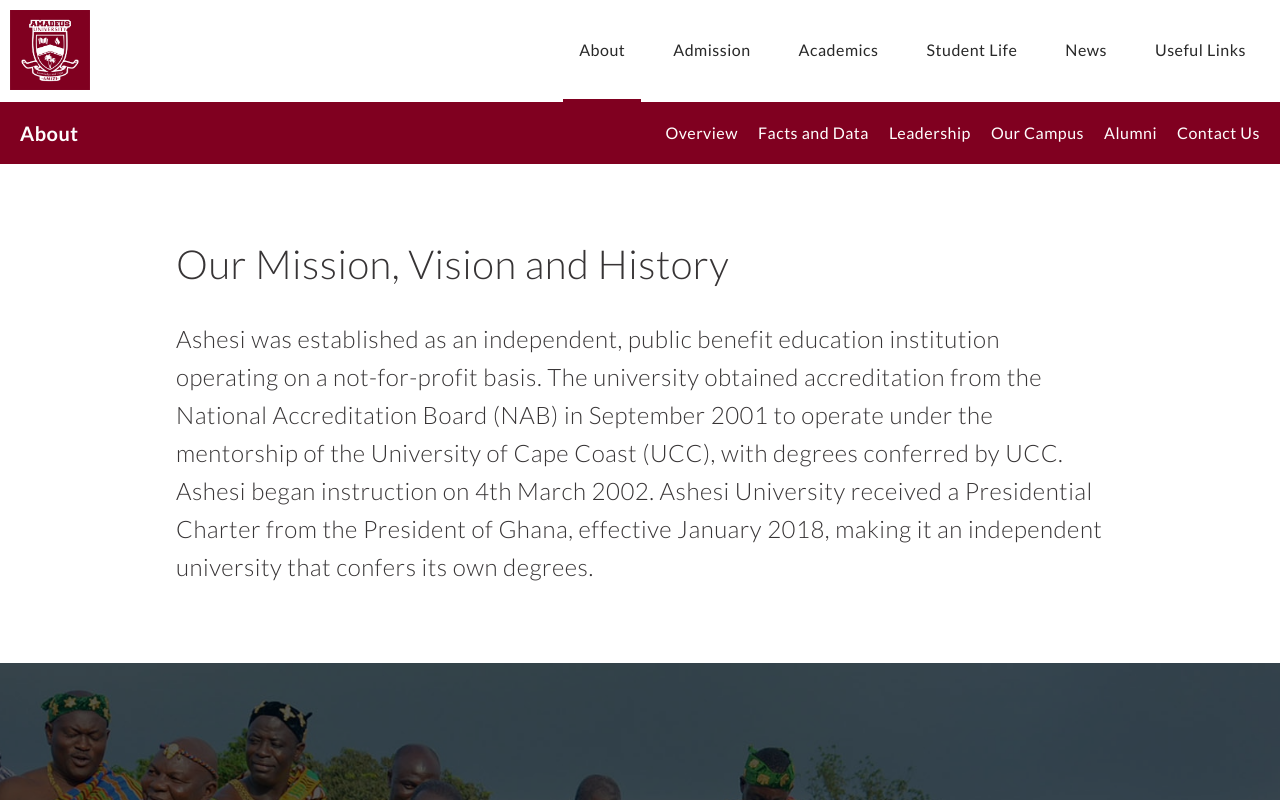
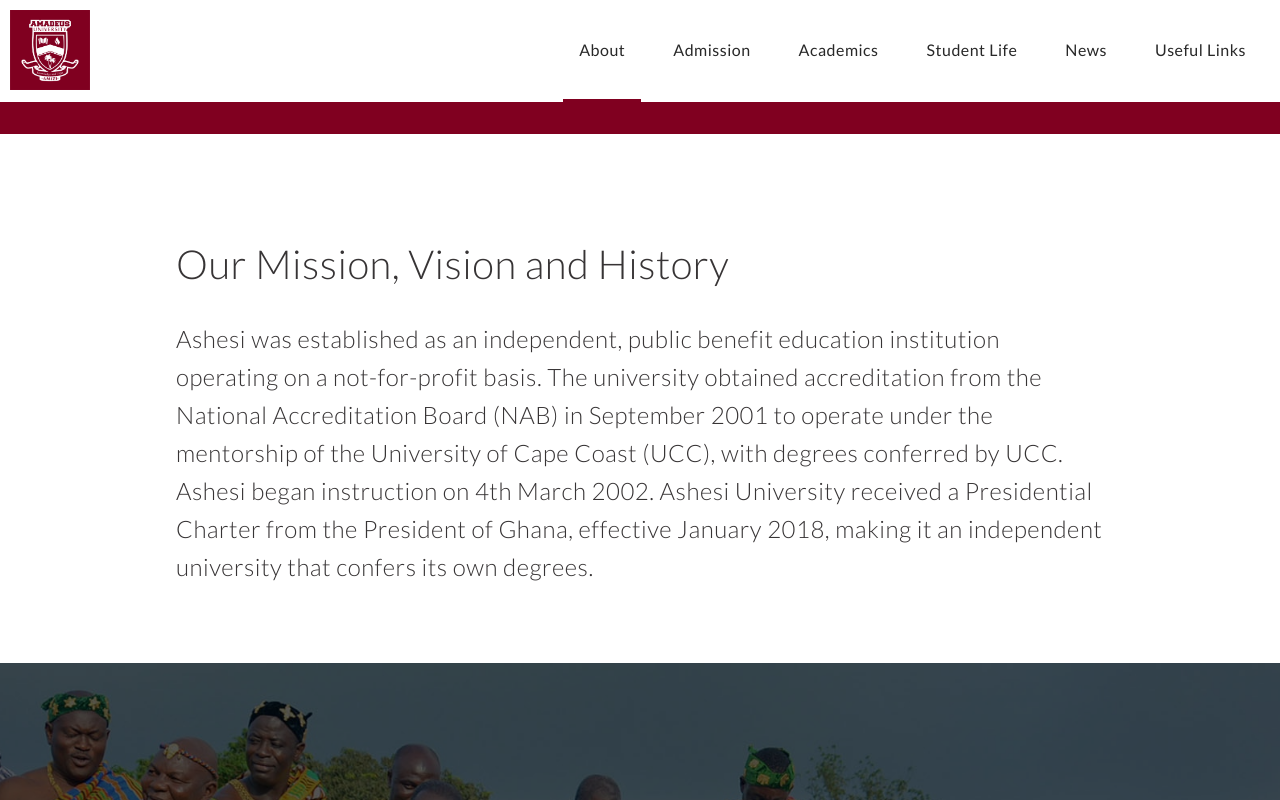
Before and after one commit to August-Deep-Tech/Amadeus-University-Website, a Next.js app: page /about/facts-and-data/mission-and-history in a window 1280 px wide. Shown: the top 800 px of the page. Built offline with nearby package versions, Linux system fonts and the light colour scheme.

Commit message:
Fix: updates to navbar

```diff
--- a/src/components/Navbar.tsx
+++ b/src/components/Navbar.tsx
@@ -82,6 +82,22 @@
         return null;
     };
 
+    // const findHighestLevelNameByLink = (data: any[], link: string): any | null => {
+    //     for (const item of data) {
+    //         if (item.link === link) {
+    //             return { name: item.name, link: item.link, submenu: item.submenu || null };
+    //         }
+
+    //         if (item.submenu) {
+    //             const found = findHighestLevelNameByLink(item.submenu, link);
+    //             if (found) {
+    //                 return item.link;
+    //             }
+    //         }
+    //     }
+    //     return null;
+    // };
+
     const findHighestLevelNameByLink = (data: any[], link: string): any | null => {
         for (const item of data) {
             if (item.link === link) {
@@ -91,6 +107,8 @@
             if (item.submenu) {
                 const found = findHighestLevelNameByLink(item.submenu, link);
                 if (found) {
+                    return { name: item.name, link: item.link, submenu: item.submenu || null };
+                } else {
                     return item.link;
                 }
             }
@@ -98,11 +116,14 @@
         return null;
     };
 
+
     const [currentItem, setCurrentItem] = useState<{ name: string; link: string; submenu?: any[] } | null>(null);
     const [prevItem, setprevItem] = useState<{ name: string; link: string; submenu?: any[] } | null>(null);
 
     const handleClick = (link: string) => {
         const item = findMenuItemByLink(menuData, link);
+        const items = findHighestLevelNameByLink(menuData, link);
+        console.log(items)
         if (item?.submenu !== null) {
             setCurrentItem(item);
         }
@@ -171,7 +192,7 @@
 
                                         }}
                                         className={`${isHome ? "text-au-white" : "text-au-true-black"
-                                            } py-[40px] -translate-y-1 px-4 mx-2 hover:transition-all hover:ease-in-out delay-150 group-hover:border-b-4 hover:border-au-burgundy ${!isHome && item.name === currentItem?.name && "border-b-4"
+                                            } py-[40px] -translate-y-1 px-4 mx-2 hover:transition-all hover:ease-in-out delay-150 group-hover:border-b-4 group-hover:border-au-burgundy ${!isHome && item.name === currentItem?.name && "border-b-4"
                                             }  ${pathname.startsWith(item.link) ? "border-b-4" : ""
                                             } border-au-burgundy`}
                                     >
```
